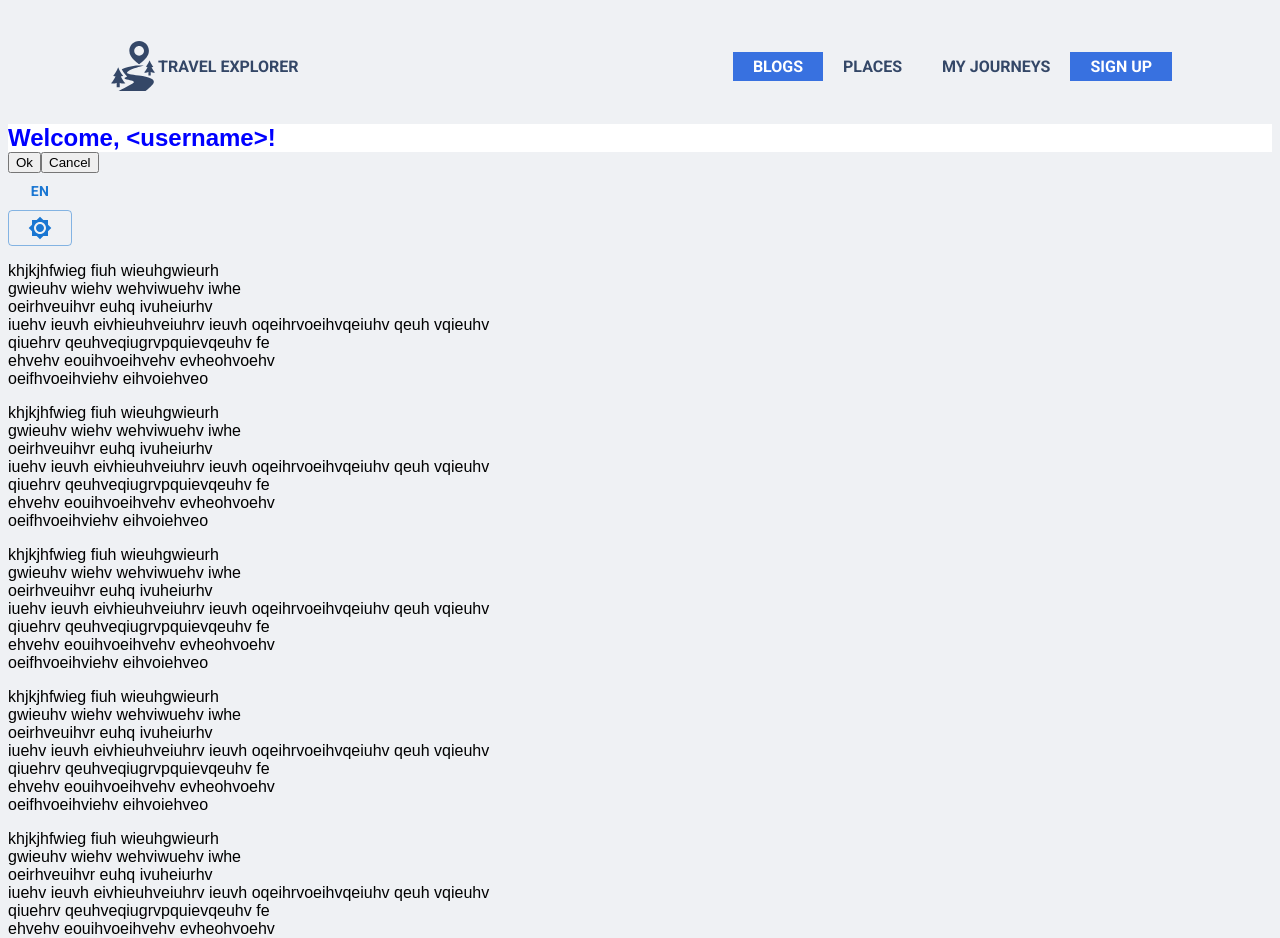
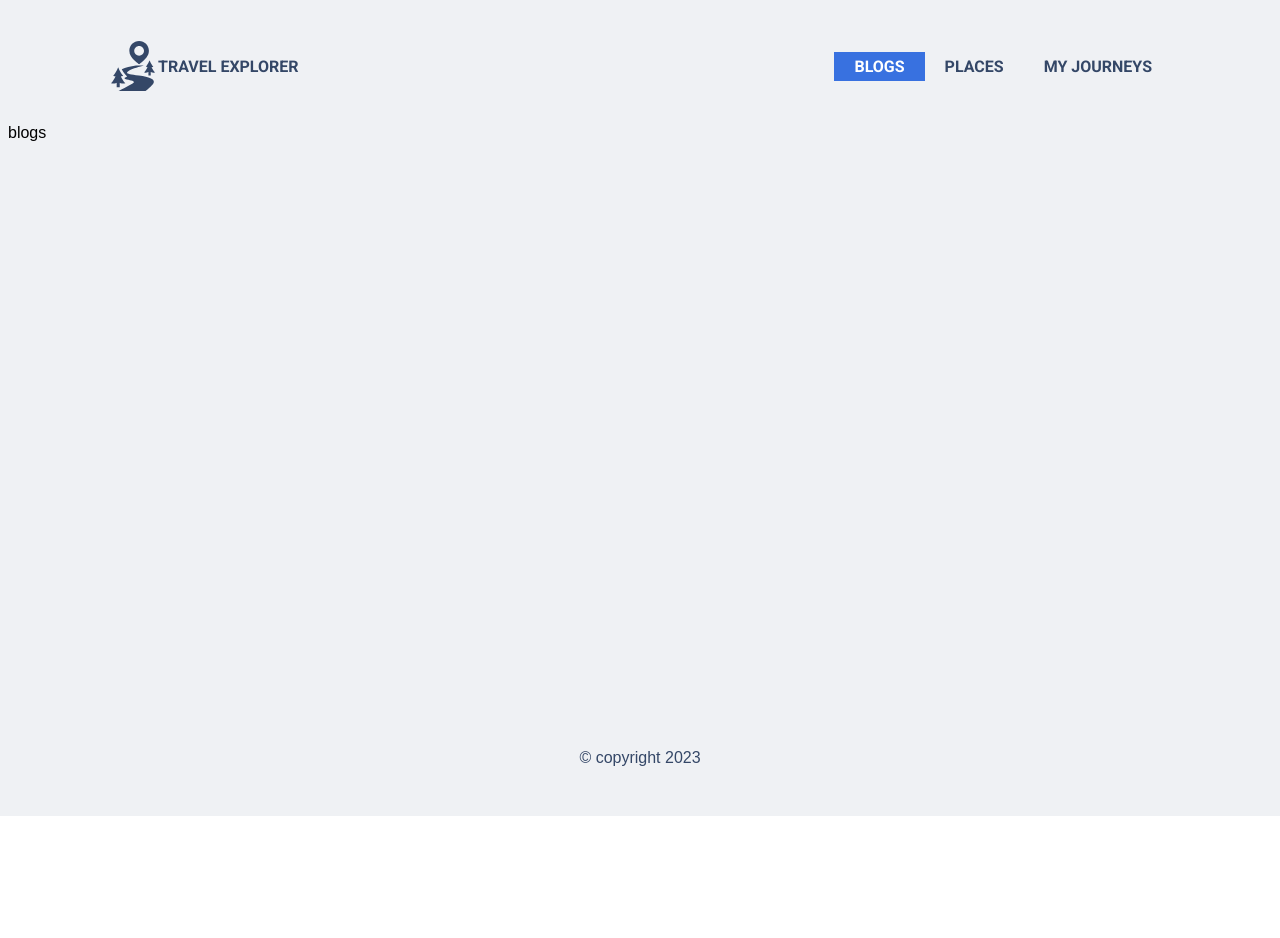
Before and after one commit to AmoryMeow/travel-explorer-frontend, a React (Vite) app: page /blogs in a window 1280 px wide. Shown: the top 938 px of the page. After the commit the page ends 816 px from the top, so only its background shows below. Built offline with nearby package versions, Linux system fonts and the light colour scheme.

Commit message:
feat router: add navlink, routes (#10)

```diff
--- a/package.json
+++ b/package.json
@@ -16,7 +16,8 @@
     "@mui/icons-material": "^5.11.11",
     "@mui/material": "^5.11.15",
     "react": "^18.2.0",
-    "react-dom": "^18.2.0"
+    "react-dom": "^18.2.0",
+    "react-router-dom": "^6.10.0"
   },
   "devDependencies": {
     "@emotion/babel-plugin": "^11.10.2",
--- a/src/app/index.tsx
+++ b/src/app/index.tsx
@@ -1,4 +1,5 @@
 import { useTranslation, LanguageSwitcher } from "@package/i18n";
+import { Routes, Route, routes } from "@package/routes";
 import { useColors, ThemeSwitcher } from "@package/ui";
 import { Layout } from "@package/layout";
 
@@ -8,6 +9,11 @@ function App() {
   const colors = useColors();
   return (
     <Layout>
+      <Routes>
+        <Route
+          path={routes.home}
+          element={
+            <>
               <h1
                 css={{
                   color: i18n.language === "ru" ? "green" : "blue",
@@ -21,6 +27,13 @@ function App() {
               <button>{t("button_cancel")}</button>
               <LanguageSwitcher />
               <ThemeSwitcher />
+            </>
+          }
+        />
+        <Route path={routes.blogs} element={<>blogs</>} />
+        <Route path={routes.places} element={<>places</>} />
+        <Route path={routes.myJourney} element={<>my journey</>} />
+      </Routes>
     </Layout>
   );
 }
--- a/src/layout/header.tsx
+++ b/src/layout/header.tsx
@@ -1,5 +1,6 @@
 import { colorWithOpacity, useColors } from "@package/ui";
 import { Menu } from "@package/menu";
+import { NavLink, routes } from "@package/routes";
 
 import { Logo } from "./logo";
 
@@ -32,23 +33,25 @@ export const Header = ({ type }: { type: HeaderType }) => {
         zIndex: 10,
       }}
     >
-      <div
+      <NavLink
+        to={routes.home}
         css={{
+          display: "flex",
+          alignItems: "center",
           height: "80px",
           transition: ".2s",
           fontFamily: "Roboto, sans-serif",
           color: colors.color,
           textTransform: "uppercase",
+          textDecoration: "none",
           ...(type === "float" && {
             height: "60px",
           }),
-          display: "flex",
-          alignItems: "center",
         }}
       >
         <Logo />
         <span>Travel explorer</span>
-      </div>
+      </NavLink>
       <Menu />
     </nav>
   );
--- a/src/layout/index.tsx
+++ b/src/layout/index.tsx
@@ -61,86 +61,6 @@ export const Layout = ({ children }: { children: ReactNode }) => {
         }}
       >
         <section>{children}</section>
-        <section>
-          <p>
-            khjkjhfwieg fiuh wieuhgwieurh <br />
-            gwieuhv wiehv wehviwuehv iwhe
-            <br />
-            oeirhveuihvr euhq ivuheiurhv <br />
-            iuehv ieuvh eivhieuhveiuhrv ieuvh oqeihrvoeihvqeiuhv qeuh vqieuhv
-            <br />
-            qiuehrv qeuhveqiugrvpquievqeuhv fe
-            <br />
-            ehvehv eouihvoeihvehv evheohvoehv
-            <br />
-            oeifhvoeihviehv eihvoiehveo
-          </p>
-          <p>
-            khjkjhfwieg fiuh wieuhgwieurh <br />
-            gwieuhv wiehv wehviwuehv iwhe
-            <br />
-            oeirhveuihvr euhq ivuheiurhv <br />
-            iuehv ieuvh eivhieuhveiuhrv ieuvh oqeihrvoeihvqeiuhv qeuh vqieuhv
-            <br />
-            qiuehrv qeuhveqiugrvpquievqeuhv fe
-            <br />
-            ehvehv eouihvoeihvehv evheohvoehv
-            <br />
-            oeifhvoeihviehv eihvoiehveo
-          </p>
-          <p>
-            khjkjhfwieg fiuh wieuhgwieurh <br />
-            gwieuhv wiehv wehviwuehv iwhe
-            <br />
-            oeirhveuihvr euhq ivuheiurhv <br />
-            iuehv ieuvh eivhieuhveiuhrv ieuvh oqeihrvoeihvqeiuhv qeuh vqieuhv
-            <br />
-            qiuehrv qeuhveqiugrvpquievqeuhv fe
-            <br />
-            ehvehv eouihvoeihvehv evheohvoehv
-            <br />
-            oeifhvoeihviehv eihvoiehveo
-          </p>
-          <p>
-            khjkjhfwieg fiuh wieuhgwieurh <br />
-            gwieuhv wiehv wehviwuehv iwhe
-            <br />
-            oeirhveuihvr euhq ivuheiurhv <br />
-            iuehv ieuvh eivhieuhveiuhrv ieuvh oqeihrvoeihvqeiuhv qeuh vqieuhv
-            <br />
-            qiuehrv qeuhveqiugrvpquievqeuhv fe
-            <br />
-            ehvehv eouihvoeihvehv evheohvoehv
-            <br />
-            oeifhvoeihviehv eihvoiehveo
-          </p>
-          <p>
-            khjkjhfwieg fiuh wieuhgwieurh <br />
-            gwieuhv wiehv wehviwuehv iwhe
-            <br />
-            oeirhveuihvr euhq ivuheiurhv <br />
-            iuehv ieuvh eivhieuhveiuhrv ieuvh oqeihrvoeihvqeiuhv qeuh vqieuhv
-            <br />
-            qiuehrv qeuhveqiugrvpquievqeuhv fe
-            <br />
-            ehvehv eouihvoeihvehv evheohvoehv
-            <br />
-            oeifhvoeihviehv eihvoiehveo
-          </p>
-          <p>
-            khjkjhfwieg fiuh wieuhgwieurh <br />
-            gwieuhv wiehv wehviwuehv iwhe
-            <br />
-            oeirhveuihvr euhq ivuheiurhv <br />
-            iuehv ieuvh eivhieuhveiuhrv ieuvh oqeihrvoeihvqeiuhv qeuh vqieuhv
-            <br />
-            qiuehrv qeuhveqiugrvpquievqeuhv fe
-            <br />
-            ehvehv eouihvoeihvehv evheohvoehv
-            <br />
-            oeifhvoeihviehv eihvoiehveo
-          </p>
-        </section>
       </main>
       <Footer />
     </div>
--- a/src/main.tsx
+++ b/src/main.tsx
@@ -1,5 +1,6 @@
 import React from "react";
 import ReactDOM from "react-dom/client";
+import { BrowserRouter } from "react-router-dom";
 import App from "./app";
 import "./index.css";
 import "./i18n/config";
@@ -7,8 +8,10 @@ import { ThemeProvider } from "@package/ui";
 
 ReactDOM.createRoot(document.getElementById("root") as HTMLElement).render(
   <React.StrictMode>
-    <ThemeProvider>
-      <App />
-    </ThemeProvider>
+    <BrowserRouter>
+      <ThemeProvider>
+        <App />
+      </ThemeProvider>
+    </BrowserRouter>
   </React.StrictMode>
 );
--- a/src/menu/index.tsx
+++ b/src/menu/index.tsx
@@ -1,3 +1,4 @@
+import { NavLink, routes } from "@package/routes";
 import { useColors, palette } from "@package/ui";
 
 export const Menu = () => {
@@ -9,15 +10,14 @@ export const Menu = () => {
         display: "flex",
       }}
     >
-      <Item text="Blogs" active />
-      <Item text="Places" />
-      <Item text="My journeys" />
-      <Item text="Sign up" active />
+      <Item to={routes.blogs} text="Blogs" />
+      <Item to={routes.places} text="Places" />
+      <Item to={routes.myJourney} text="My journeys" />
     </ul>
   );
 };
 
-const Item = ({ text, active }: { text: string; active?: boolean }) => {
+const Item = ({ to, text }: { to: string; text: string }) => {
   const colors = useColors();
 
   return (
@@ -28,8 +28,8 @@ const Item = ({ text, active }: { text: string; active?: boolean }) => {
         listStyle: "none",
       }}
     >
-      <a
-        href="#"
+      <NavLink
+        to={to}
         css={{
           color: colors.color,
           padding: "5px 20px",
@@ -37,19 +37,19 @@ const Item = ({ text, active }: { text: string; active?: boolean }) => {
           textTransform: "uppercase",
           transition: ".2s",
           fontFamily: "Roboto, sans-serif",
-          ...(active && {
-            backgroundColor: colors.control,
-            color: palette.white,
-          }),
           "&:hover": [
             {
               opacity: "0.8",
             },
           ],
+          "&.active": {
+            backgroundColor: colors.control,
+            color: palette.white,
+          },
         }}
       >
         {text}
-      </a>
+      </NavLink>
     </li>
   );
 };
--- /dev/null
+++ b/src/routes/index.ts
@@ -0,0 +1,8 @@
+export { Route, Routes, NavLink } from "react-router-dom";
+
+export const routes = {
+  home: "/",
+  blogs: "/blogs",
+  places: "/places",
+  myJourney: "/my-journey",
+};
```
Also changed, not shown: 1 other file (tests, documents, lock files or other folders). Lines whose indentation alone changed are shown as unchanged.
